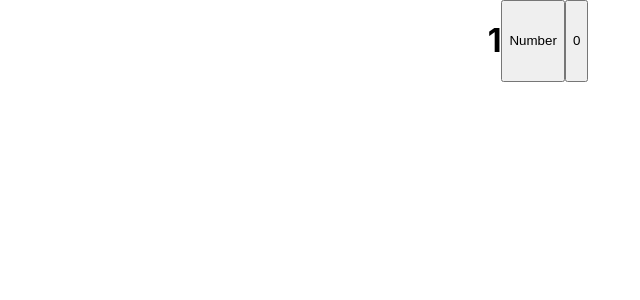
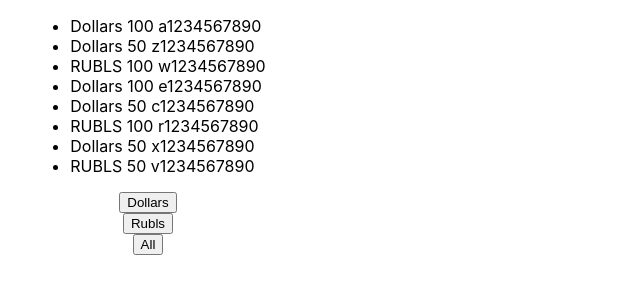
Before and after one commit to RomanAlxndrvch/Microtasks, a React (Create React App) app: page / in a window 1280 px wide. Shown: the top 300 px of the page, without its empty margins (102-742 px from the left). Built offline with nearby package versions, Linux system fonts and the light colour scheme.

Commit message:
useState hook

```diff
--- a/src/App.module.css
+++ b/src/App.module.css
@@ -1,4 +1,7 @@
 .app {
     display: flex;
     justify-content: center;
+    align-items: center;
+    flex-direction: column;
+    width: 500px;
 }
--- a/src/App.tsx
+++ b/src/App.tsx
@@ -1,27 +1,57 @@
 import React, {useState} from 'react';
 import classes from "./App.module.css";
-import {Button} from "./components/Button";
-import {Simulate} from "react-dom/test-utils";
+// import {Button} from "./components/Button";
+// import {Simulate} from "react-dom/test-utils";
 
 
 function App() {
-    let [a, setA] = useState(1)
+    const [money, setMoney] = useState([
+        {banknots: 'Dollars', value: 100, number: ' a1234567890'},
+        {banknots: 'Dollars', value: 50, number: ' z1234567890'},
+        {banknots: 'RUBLS', value: 100, number: ' w1234567890'},
+        {banknots: 'Dollars', value: 100, number: ' e1234567890'},
+        {banknots: 'Dollars', value: 50, number: ' c1234567890'},
+        {banknots: 'RUBLS', value: 100, number: ' r1234567890'},
+        {banknots: 'Dollars', value: 50, number: ' x1234567890'},
+        {banknots: 'RUBLS', value: 50, number: ' v1234567890'},
+    ])
+    let [button, defineBtn] = useState('')
 
-    const onClickHandler = () => {
-        setA(++a)
-        console.log(a)
+    let currentMoney = money
+
+    if (button === 'Rubls') {
+        currentMoney = money.filter((el) => el.banknots === 'RUBLS')
+    }
+    if (button === 'Dollars') {
+        currentMoney = money.filter((el) => el.banknots === 'Dollars')
+    }
+    if (button === 'All') {
+        currentMoney = money
     }
 
-    const ZeroHandler = () => {
-        setA(a = 0)
+    ////////////////////////////////////////////
+
+    const onClickFilterHandler = (e: React.MouseEvent<HTMLButtonElement>) => {
+        const btn = e.currentTarget.innerText
+        defineBtn(button = btn)
+
+
     }
 
-    return (
-        <div className={classes.app}>
-            <h1>{a}</h1>
-            <button onClick={onClickHandler}>Number</button>
-            <button onClick={ZeroHandler}>0</button>
+    return (<div className={classes.app}>
+            <ul>
+                {currentMoney.map((el, index) =>
+                    <li key={index}>
+                        <span> {el.banknots} </span>
+                        <span> {el.value} </span>
+                        <span> {el.number} </span>
+                    </li>
+                )}
 
+            </ul>
+            <button onClick={onClickFilterHandler}>Dollars</button>
+            <button onClick={onClickFilterHandler}>Rubls</button>
+            <button onClick={onClickFilterHandler}>All</button>
         </div>
 
     )
```
